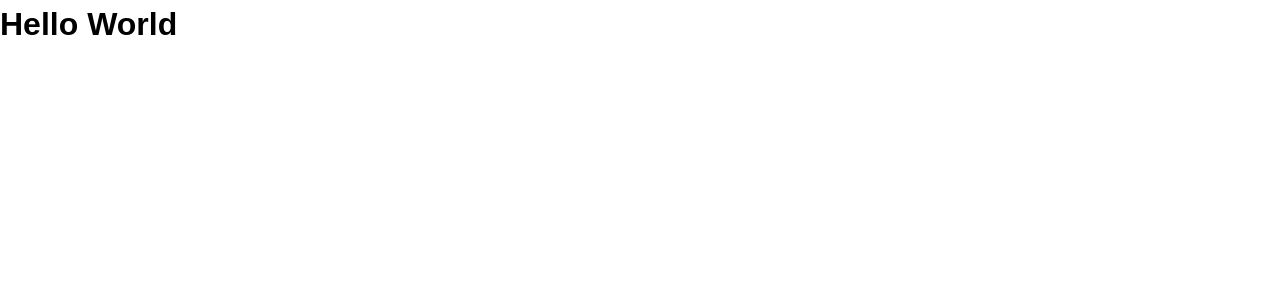
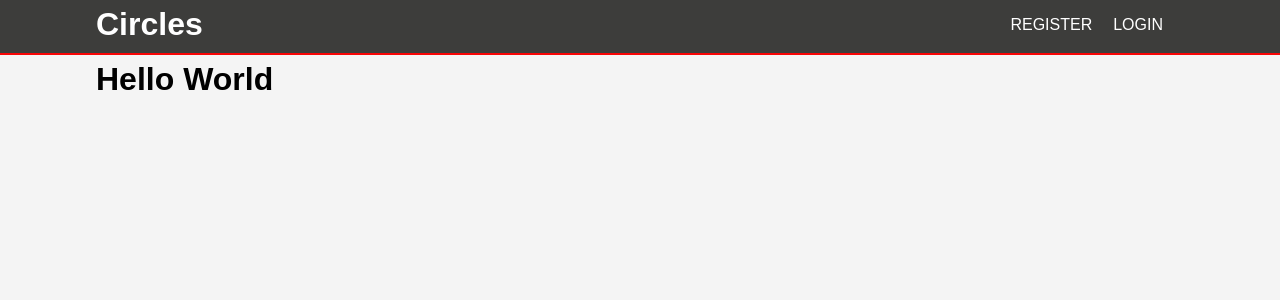
Before and after one commit to GingerNeil12/MEng_React_Frontend, a React (Create React App) app: page / in a window 1280 px wide. Shown: the top 300 px of the page. Built offline with nearby package versions, Linux system fonts and the light colour scheme.

Commit message:
Added the router package and got the basic routes working

```diff
--- a/package.json
+++ b/package.json
@@ -5,6 +5,7 @@
   "dependencies": {
     "react": "^16.7.0",
     "react-dom": "^16.7.0",
+    "react-router-dom": "^4.3.1",
     "react-scripts": "2.1.3"
   },
   "scripts": {
--- a/src/App.css
+++ b/src/App.css
@@ -7,6 +7,7 @@
 body {
   font-family: Arial, Helvetica, sans-serif;
   line-height: 1.5;
+  background-color: #f4f4f4;
 }
 
 a {
@@ -15,7 +16,7 @@ a {
 }
 
 .container {
-  width: 90%;
+  width: 85%;
   margin: auto;
   overflow: hidden;
 }
--- a/src/App.js
+++ b/src/App.js
@@ -1,12 +1,35 @@
 import React, { Component } from 'react';
+import { BrowserRouter as Router, Route } from 'react-router-dom';
+import Home from './components/home/Home';
+import Register from './components/register/Register';
+import Login from './components/login/Login';
+import Navbar from './components/header/Navbar';
 import './App.css';
 
 class App extends Component {
   render() {
     return (
-      <div className="App">
-        <h1>Hello World</h1>
-      </div>
+      <Router>
+        <div>
+          <Navbar />
+          <div className="container">
+            <Route exact path="/" component={Home}/>
+            <Route exact path="/register" render={props => (
+              <React.Fragment>
+                <Register />
+              </React.Fragment>
+            )
+            }/>
+            <Route exact path="/login" render={
+              props => (
+                <React.Fragment>
+                  <Login />
+                </React.Fragment>
+              )
+            }/>
+          </div>
+        </div>
+      </Router>
     );
   }
 }
--- /dev/null
+++ b/src/components/header/Navbar.js
@@ -0,0 +1,34 @@
+import React from "react";
+import { Link } from "react-router-dom";
+import "../../css/header/Navbar.css";
+
+export default function Navbar() {
+  return (
+    <header>
+      <div className="container">
+        <div id="branding">
+          <Link style={linkStyle} to="/">
+            <h1>Circles</h1>
+          </Link>
+        </div>
+        <div id="navbar">
+          <nav>
+            <ul className="nav">
+              <li className="nav-item">
+                <Link style={linkStyle} to="/register">Register</Link>
+              </li>
+              <li className="nav-item">
+                <Link style={linkStyle} to="/login">Login</Link>
+              </li>
+            </ul>
+          </nav>
+        </div>
+      </div>
+    </header>
+  );
+}
+
+const linkStyle = {
+  color: "#ffffff",
+  textDecoration: "none"
+};
--- /dev/null
+++ b/src/components/home/Home.js
@@ -0,0 +1,11 @@
+import React, { Component } from 'react'
+
+export default class Home extends Component {
+  render() {
+    return (
+      <div>
+        <h1>Hello World</h1>
+      </div>
+    )
+  }
+}
--- /dev/null
+++ b/src/components/login/Login.js
@@ -0,0 +1,11 @@
+import React, { Component } from 'react'
+
+export default class Login extends Component {
+  render() {
+    return (
+      <div>
+        <h1>Login</h1>
+      </div>
+    )
+  }
+}
--- /dev/null
+++ b/src/components/register/Register.js
@@ -0,0 +1,11 @@
+import React, { Component } from 'react'
+
+export default class Register extends Component {
+  render() {
+    return (
+      <div>
+        <h1>Register</h1>
+      </div>
+    )
+  }
+}
--- /dev/null
+++ b/src/css/header/Navbar.css
@@ -0,0 +1,37 @@
+header {
+    background-color: #3d3d3b;
+    width: 100%;
+    color: #ffffff;
+
+    border-bottom-width: 2px;
+    border-bottom-color: #f70505;
+    border-bottom-style: solid;
+
+    position: sticky;
+    min-height: 55px;
+}
+
+#branding {
+    float: left;
+}
+
+#navbar {
+    float: right;
+}
+
+#navbar nav{
+    padding: 3px;
+    margin-top: 10px;
+}
+
+.nav {
+    text-decoration: none;
+}
+
+.nav-item {
+    list-style: none;
+    display: inline;
+    text-transform: uppercase;
+    margin-right: 15px;
+    padding: 3px;
+}
```
Also changed, not shown: src/css/register/register.css (added), 1 other file (tests, documents, lock files or other folders).
